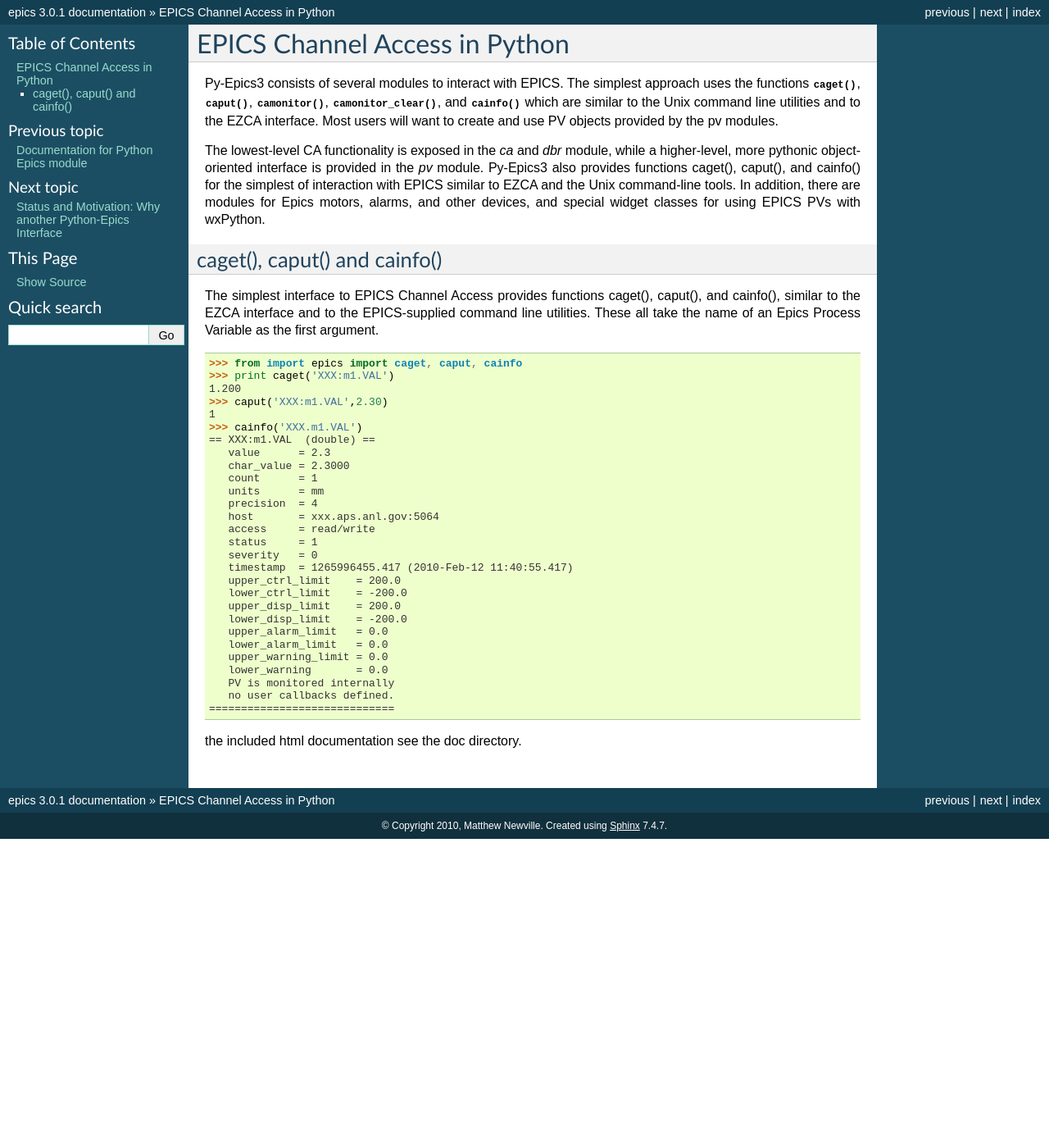
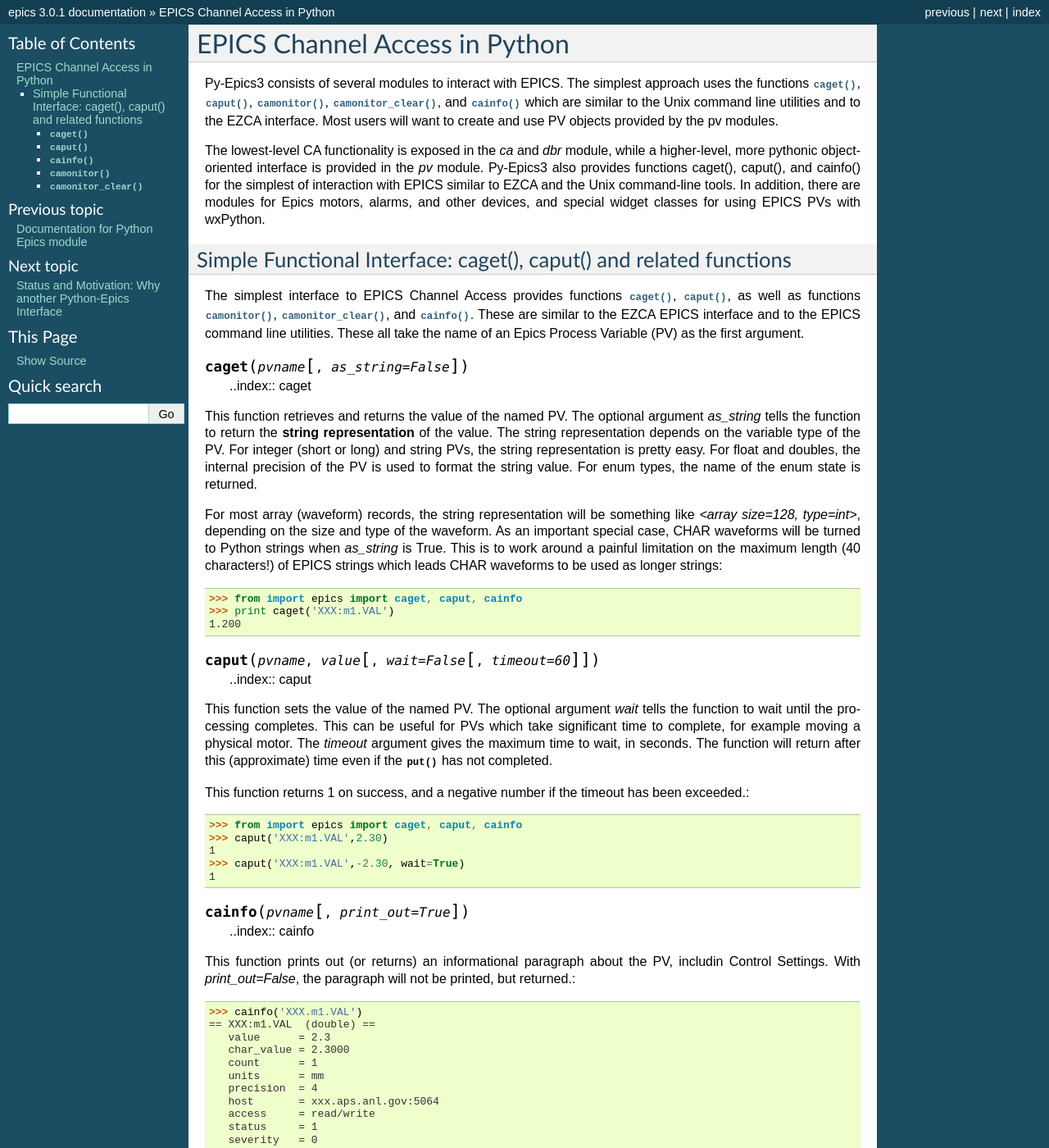
Before and after one commit to pyepics/pyepics, a Sphinx documentation site: the page built from doc/overview.rst, in a window 1280 px wide and 1400 px high. Shown: the whole window at 82% size. Built offline with Sphinx 7.4.7, drawn with Linux system fonts in a browser that asks for light colours; formulas are drawn with MathJax 3; some of the changed text lies outside the part shown.

Commit message:
git-svn-id: http://millenia.cars.aps.anl.gov/svn/pyepics3@75 ac7fc886-e22a-4fb8-a9e7-517b44086b78

```diff
--- a/doc/overview.rst
+++ b/doc/overview.rst
@@ -19,19 +19,66 @@
 EPICS PVs with wxPython.
 
 
-caget(), caput() and cainfo()
-=============================
+Simple Functional Interface: caget(), caput() and related functions
+===================================================================
 
-The simplest interface to EPICS Channel Access provides functions caget(),
-caput(), and cainfo(), similar to the EZCA interface and to the
-EPICS-supplied command line utilities.  These all take the name of an Epics
-Process Variable as the first argument.
+The simplest interface to EPICS Channel Access provides functions
+:func:`caget`, :func:`caput`, as well as functions :func:`camonitor`,
+:func:`camonitor_clear`, and :func:`cainfo`.  These are similar to the EZCA
+EPICS interface and to the EPICS command line utilities.  These all take
+the name of an Epics Process Variable (PV) as the first argument.
+
+..  function:: caget(pvname[, as_string=False])
+
+    ..index:: caget
+
+This function retrieves and returns the value of the named PV.
+The optional argument *as_string* tells the function to return the **string
+representation** of the value.  The string representation depends on the
+variable type of the PV.  For integer (short or long) and string PVs, the
+string representation is pretty easy.  For float and doubles, the
+internal precision of the PV is used to format the string value.  For enum
+types, the name of the enum state is returned.
+
+For most array (waveform) records, the string representation will be
+something like `<array size=128, type=int>`, depending on the size and type
+of the waveform.  As an important special case, CHAR waveforms will be
+turned to Python strings when *as_string* is True.  This is to work around
+a painful limitation on the maximum length (40 characters!) of EPICS
+strings which leads CHAR waveforms to be used as longer strings::
 
     >>> from import epics import caget, caput, cainfo
     >>> print caget('XXX:m1.VAL')
     1.200
+
+..  function:: caput(pvname,value[, wait=False[, timeout=60]])
+
+    ..index:: caput
+
+This function sets the value of the named PV.  The optional argument *wait*
+tells the function to wait until the processing completes.  This can be
+useful for PVs which take significant time to complete, for example moving
+a physical motor.  The *timeout* argument gives the maximum time to wait,
+in seconds.  The function will return after this (approximate) time even if
+the :func:`put` has not completed.
+
+This function returns 1 on success, and a negative number if the timeout
+has been exceeded.::
+
+    >>> from import epics import caget, caput, cainfo
     >>> caput('XXX:m1.VAL',2.30)
     1
+    >>> caput('XXX:m1.VAL',-2.30, wait=True)
+    1
+
+..  function:: cainfo(pvname[, print_out=True])
+
+    ..index:: cainfo
+
+This function prints out (or returns) an informational paragraph about the
+PV, includin Control Settings.  With *print_out=False*, the paragraph will
+not be printed, but returned.::
+
     >>> cainfo('XXX.m1.VAL')
     == XXX:m1.VAL  (double) ==
        value      = 2.3
@@ -56,4 +103,12 @@
        no user callbacks defined.
     =============================
 
-the included html documentation see the doc directory.
+
+..  function:: camonitor(pvname[, writer=None])
+
+    ..index:: camonitor
+
+
+..  function:: camonitor_clear(pvname)
+
+    ..index:: camonitor_clear
```
